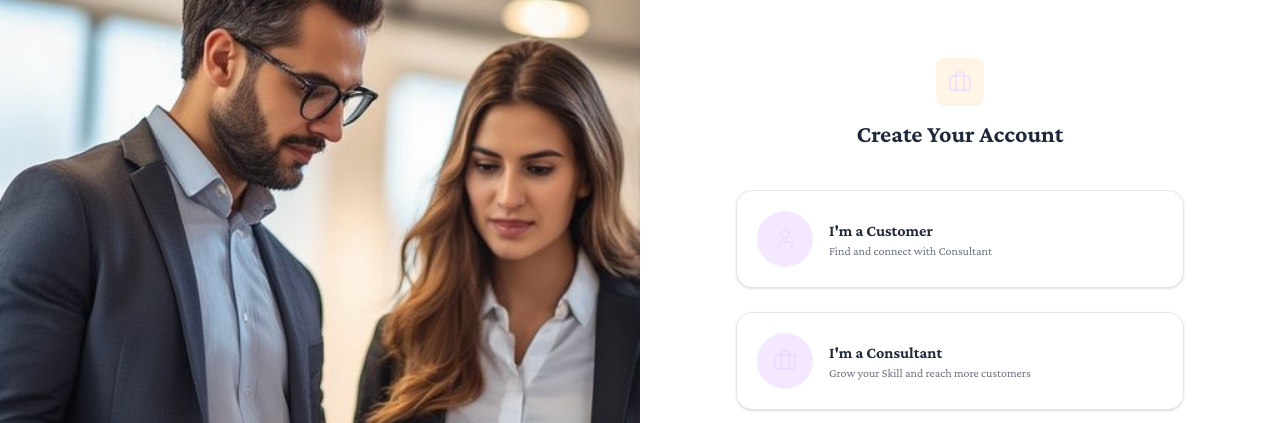
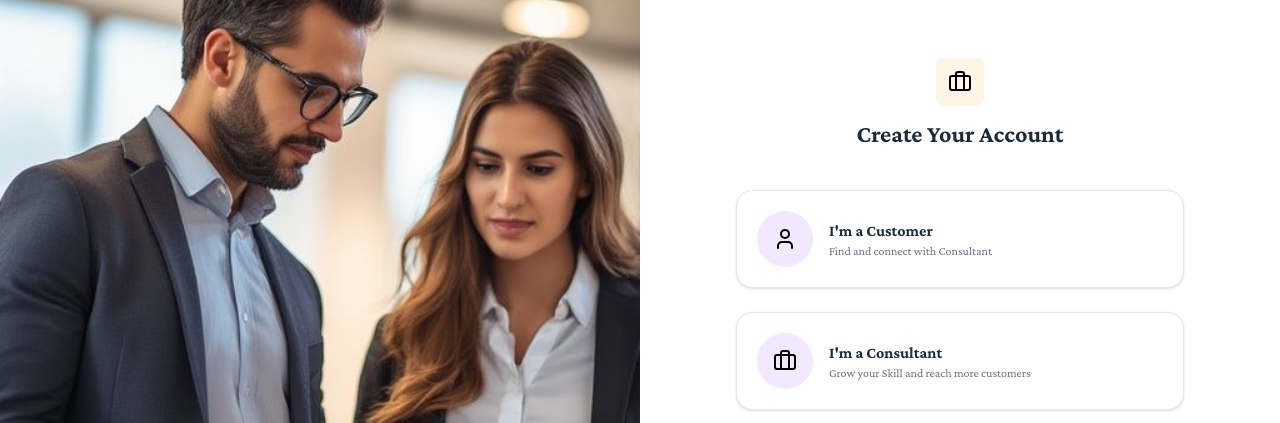
Before and after one commit to Mern-Unbeatable/jobsschart-frontend, a React app: page /register in a window 1280 px wide. Shown: the part 142-565 px from the top of the page. Built offline with nearby package versions, Linux system fonts and the light colour scheme.

Commit message:
feat: implement registration page with role-based sign-up and custom Tailwind theme configuration

```diff
--- a/src/index.css
+++ b/src/index.css
@@ -34,6 +34,9 @@
 }
 [class*="text-green-600"] {
   color: #6E35AE !important;
+}
+[class*="text-green-500"] {
+  color: #000000 !important;
 }
 [class*="bg-green-50"] {
   background-color: #F3E8FF !important;
--- a/src/pages/auth/regester/Regester.jsx
+++ b/src/pages/auth/regester/Regester.jsx
@@ -143,7 +143,7 @@ const Register = () => {
               className="w-full flex items-center p-5 border border-gray-200 rounded-2xl hover:border-green-500/60 transition-all group bg-white shadow-sm"
             >
               <div className="bg-[#FEF5E7] p-4 rounded-full mr-4 group-hover:bg-green-500/60 transition-colors">
-                <User className="text-green-500/60 group-hover:text-white" />
+                <User className="text-black group-hover:text-white" />
               </div>
               <div className="text-left">
                 <h3 className="font-bold text-gray-800">I'm a Customer</h3>
@@ -158,7 +158,7 @@ const Register = () => {
               className="w-full flex items-center p-5 border border-gray-200 rounded-2xl hover:border-green-500/60 transition-all group bg-white shadow-sm"
             >
               <div className="bg-[#FEF5E7] p-4 rounded-full mr-4 group-hover:bg-green-500/60 transition-colors">
-                <Briefcase className="text-green-500/60 group-hover:text-white" />
+                <Briefcase className="text-black group-hover:text-white" />
               </div>
               <div className="text-left">
                 <h3 className="font-bold text-gray-800">I'm a Consultant</h3>
```
